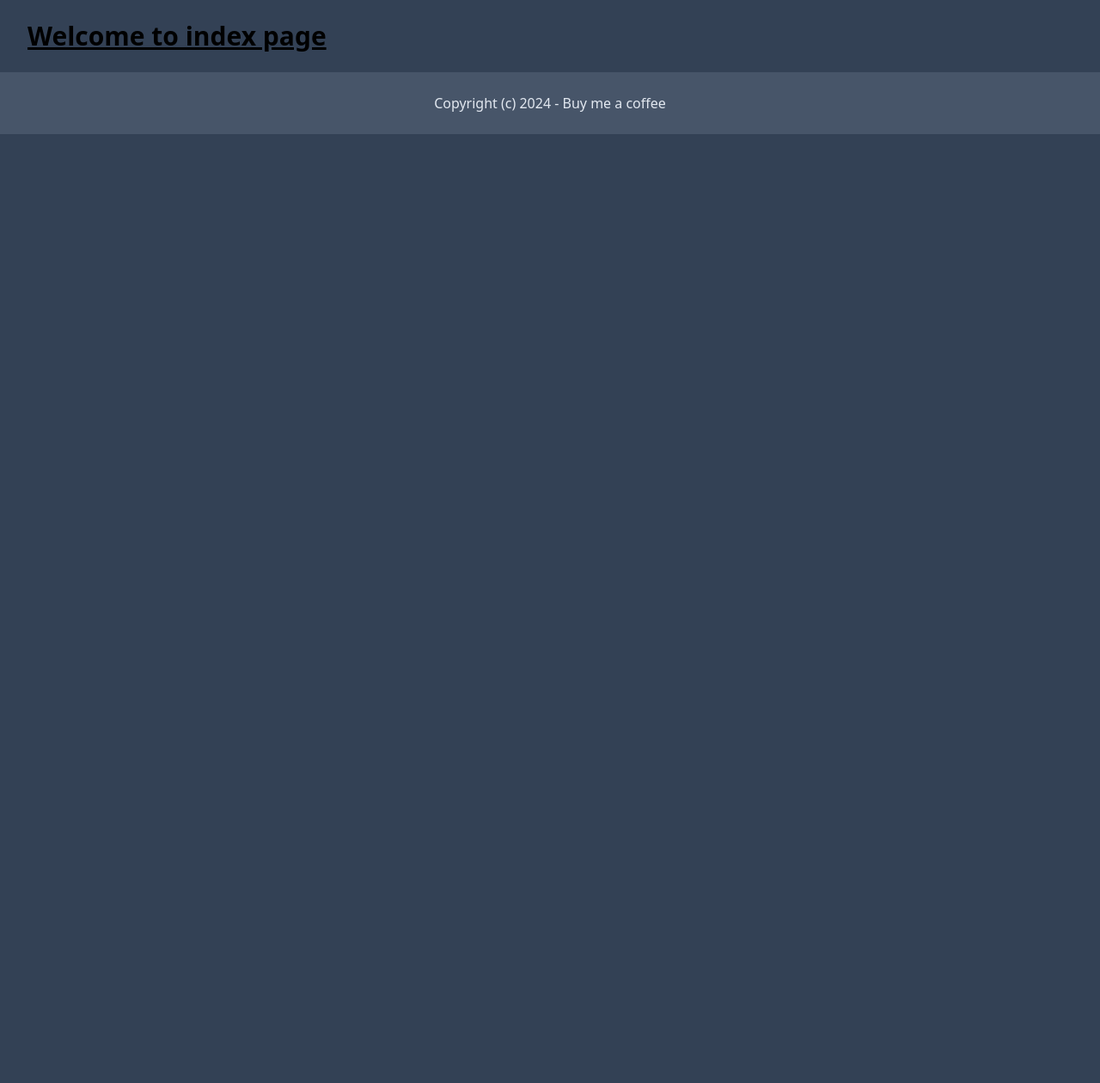
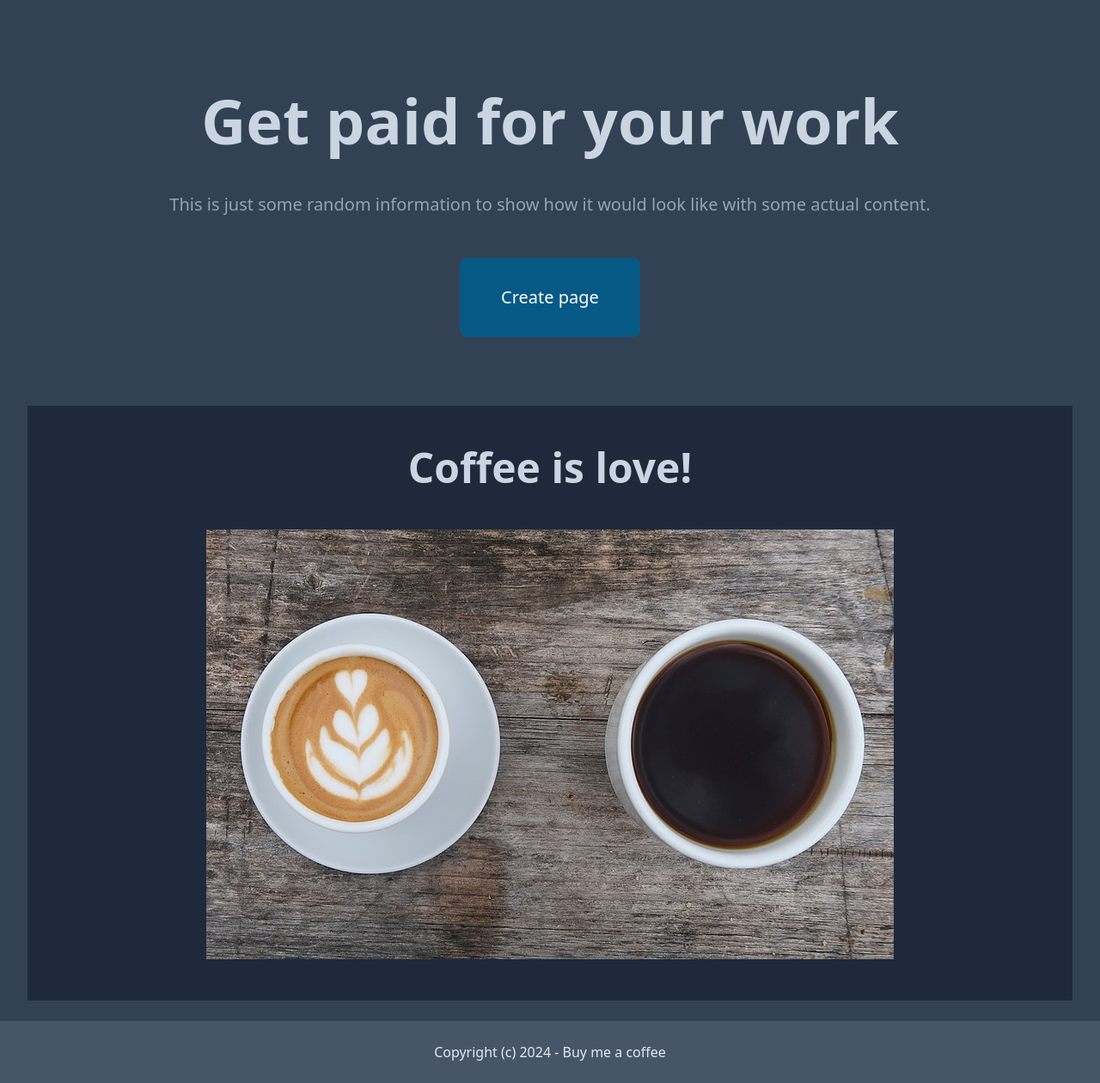
Before and after one commit to amin72/buy_me_coffee, a Django app: page / in a window 1280 px wide. Shown: the part 96-1356 px from the top of the page at 86% size. Before the commit the page ends 252 px from the top, so only its background shows below. Run offline with Django 4.2, Linux system fonts and the light colour scheme; some libraries are stand-ins or nearby versions.

Commit message:
add static files to project

```diff
--- a/buy_me_coffee/settings.py
+++ b/buy_me_coffee/settings.py
@@ -118,6 +118,11 @@ USE_TZ = True
 
 STATIC_URL = "static/"
 
+STATICFILES_DIRS = [
+    BASE_DIR / "static",
+]
+
+
 # Default primary key field type
 # https://docs.djangoproject.com/en/4.1/ref/settings/#default-auto-field
 
--- a/core/templates/core/index.html
+++ b/core/templates/core/index.html
@@ -1,11 +1,47 @@
-{% extends "core/base.html" %}
+{% extends 'core/base.html' %}
 
+{% load static %}
 
 {% block title %}Welcome{% endblock %}
 
+{% block content %}
+<div class="py-20 text-center space-y-12">
+    <h1 class="text-7xl text-slate-300 font-bold">Get paid for your work</h1>
 
-{% block content %}
-<h1 class="text-3xl font-bold underline bg-gray">
-    Welcome to index page
-</h1>
+    <p class="text-xl text-slate-400">
+        This is just some random information to show how it would look like with some actual content.
+    </p>
+
+    <a href="#" class="py-8 px-12 inline-block text-xl text-white bg-sky-800 rounded-lg">Create page</a>
+</div>
+
+<div class="py-12 bg-slate-800">
+    <h2 class="mb-12 text-5xl text-slate-300 text-center font-bold">
+        Coffee is love!
+    </h2>
+
+    <div class="flex justify-center items-center">
+        <img src="{% static 'images/coffee.jpg' %}" alt="">
+    </div>
+
+    <div class="px-12 grid grid-cols-4 gap-8">
+        {% for creator in creators %}
+            <div class="bg-slate-600 rounded-lg">
+                <figure>
+                    <img src="#" class="rounded-tr-lg rounded-tl-lg">
+                </figure>
+
+                <div class="py-6 px-8 space-y-6">
+                    <h3 class="text-xl text-slate-200 font-bold">Amin</h3>
+
+                    <p class="text-slate-300">
+                        Your friend!
+                    </p>
+
+                    <a href="#" class="py-4 px-6 inline-block text-xl text-white bg-sky-800 rounded-xl">Read more</a>
+                </div>
+            </div>
+        {% endfor %}
+    </div>
+</div>
 {% endblock %}
```
Also changed, not shown: static/images/coffee.jpg (added), 1 other file.
